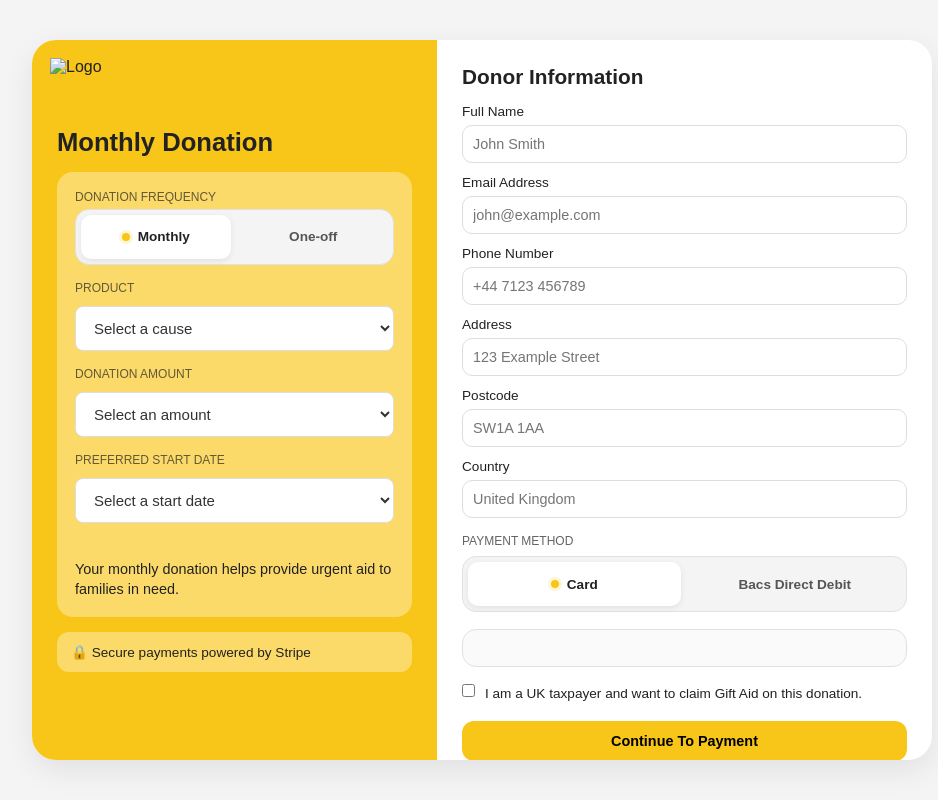
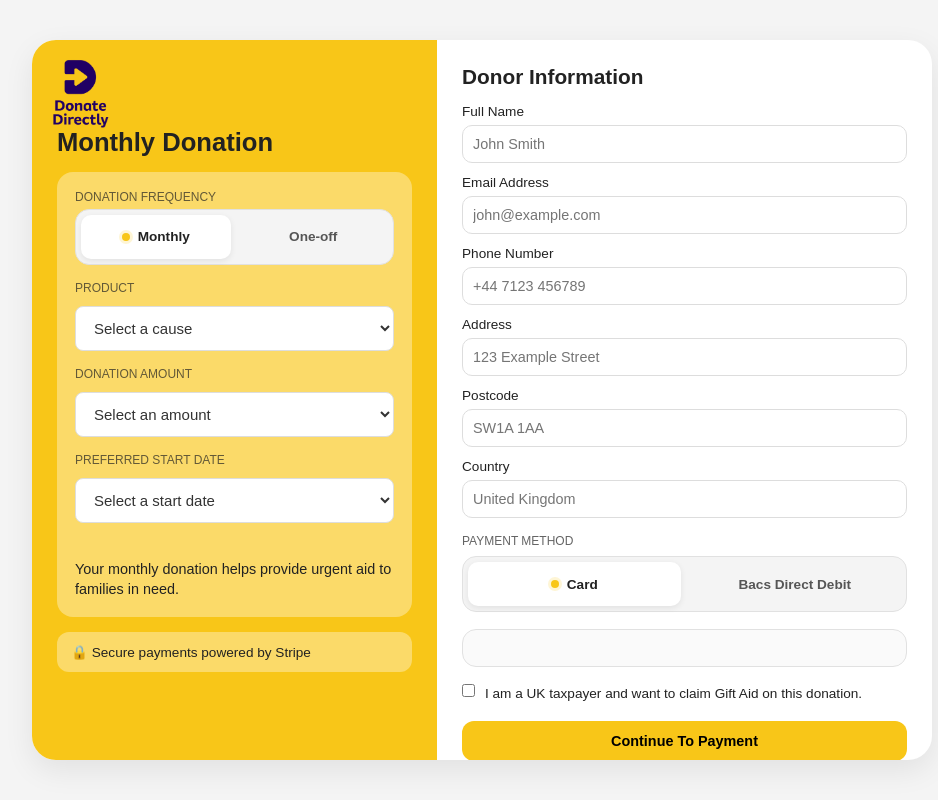
Before and after one commit to haych21/stripe-donation-form, a website: page public/index.html in a window 1280 px wide. Shown: the whole page, without its empty margins (158-1096 px from the left). Drawn offline with Linux system fonts and the light colour scheme; the site is published under a folder, as on GitHub Pages, so addresses that start at the root find nothing; a script that the page names is missing.

Commit message:
Fix logo image path

```diff
--- a/public/index.html
+++ b/public/index.html
@@ -19,7 +19,7 @@
     <section class="donation-summary">
 
       <img
-        src="/public/images/logo.png"
+        src="images/logo.png"
         alt="Logo"
         class="donation-logo"
       >
```
